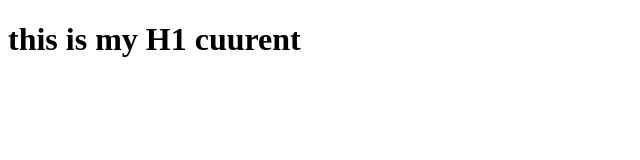
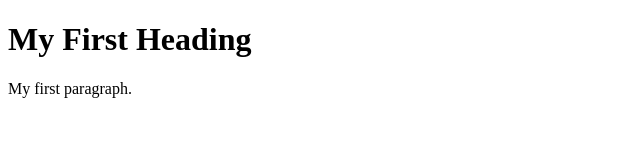
Before and after one commit to ahmadradwan0/git-testings, a plain HTML site: page index.html in a window 1280 px wide. Shown: the whole page, without its empty margins (0-640 px from the left). Drawn offline with Linux system fonts and the light colour scheme.

Commit message:
Update index.html

```diff
--- a/index.html
+++ b/index.html
@@ -2,6 +2,8 @@
 <html>
 <body>
 
-<h1>this is my H1 cuurent</h1>
+<h1>My First Heading</h1>
+<p>My first paragraph.</p>
+
 </body>
 </html>
```
